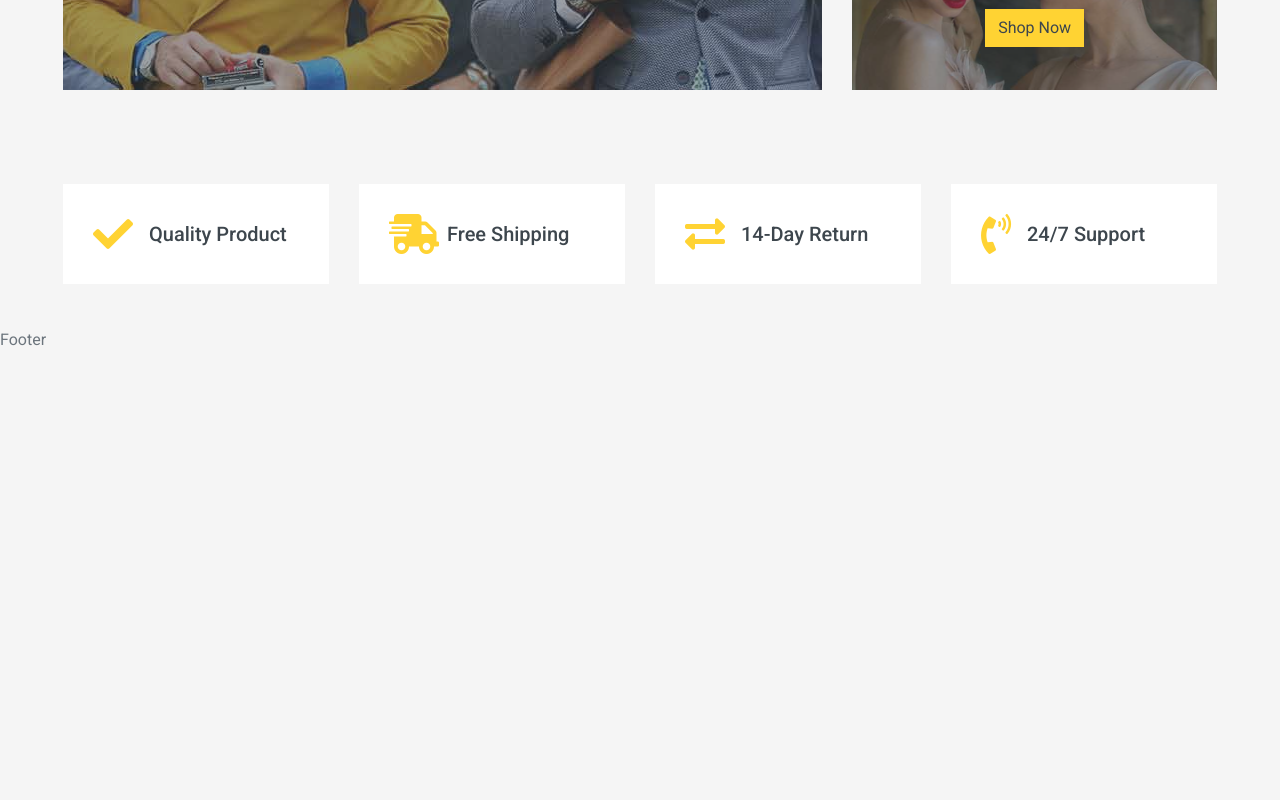
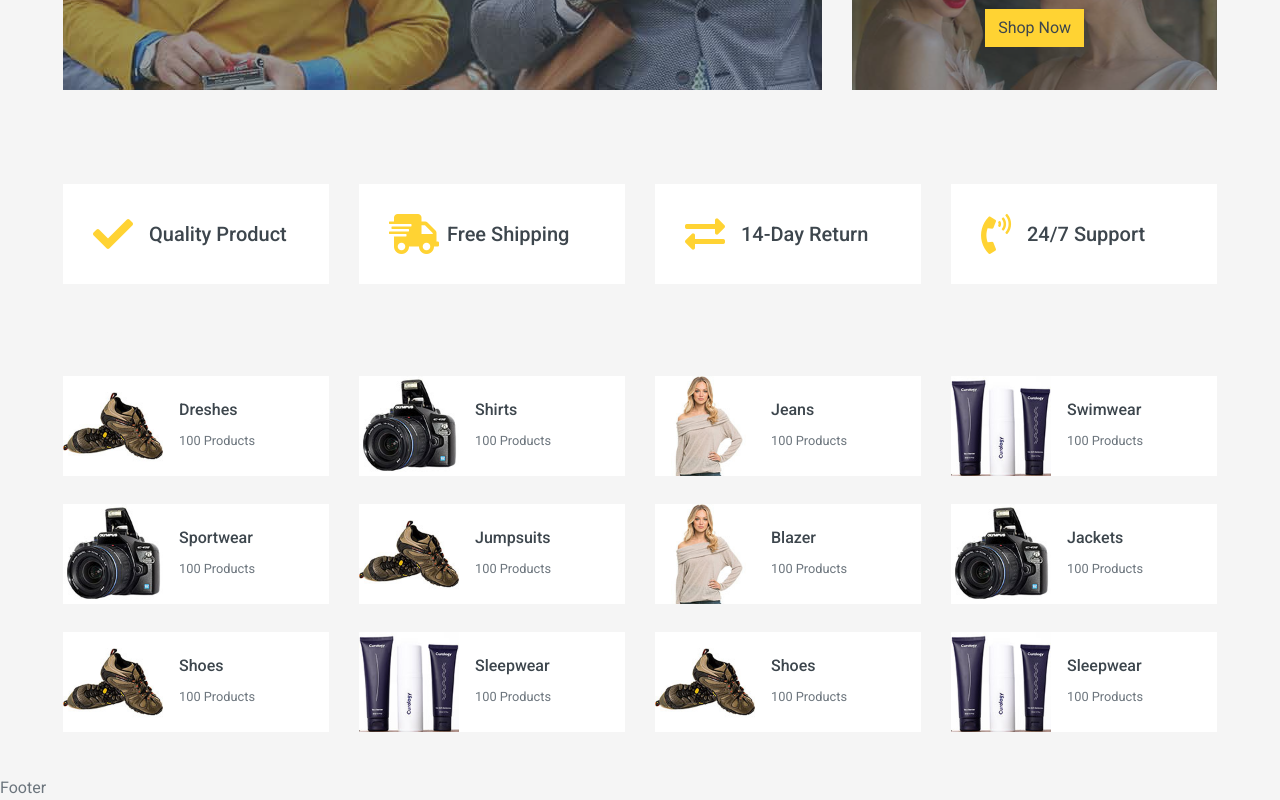
Before and after one commit to Rauf-pro/multiply-shop-react, a React (Create React App) app: page / in a window 1280 px wide. Shown: the part 554-1354 px from the top of the page. Before the commit the page ends 906 px from the top, so only its background shows below. Built offline with nearby package versions, Linux system fonts and the light colour scheme.

Commit message:
add: categories to home page

```diff
--- a/src/common/Header.js
+++ b/src/common/Header.js
@@ -16,7 +16,7 @@ export default function Header() {
   }, []);
 
   const handleScroll = () => {
-    if (window.scrollY > 100) {
+    if (window.scrollY > 0) {
       setIsSticky(true);
     } else {
       setIsSticky(false);
--- a/src/components/Categories.js
+++ b/src/components/Categories.js
@@ -1,7 +1,31 @@
-import React from 'react'
+import React from 'react';
+import { category } from "../data/Data";
 
 export default function Categories() {
   return (
-    <div>Categories</div>
+    <>
+      <div className="container-fluid pt-5">
+        <div className="row px-xl-5 pb-3">
+          {category.map((item, index) => (
+            <div className="col-lg-3 col-md-4 col-sm-6 pb-1" key={index}>
+              <a className="text-decoration-none" href="">
+                <div className="cat-item d-flex align-items-center mb-4">
+                  <div
+                    className="overflow-hidden"
+                    style={{ width: "100px", height: "100px" }}
+                  >
+                    <img className="img-fluid" src={item.img} alt="img" />
+                  </div>
+                  <div className="flex-fill pl-3">
+                    <h6>{item.category_name}</h6>
+                    <small className="text-body">{item.quantity}</small>
+                  </div>
+                </div>
+              </a>
+            </div>
+          ))}
+        </div>
+      </div>
+    </>
   )
 }
--- a/src/pages/HomePage/Home.js
+++ b/src/pages/HomePage/Home.js
@@ -1,12 +1,15 @@
 import React from 'react';
 import Banner from '../../components/Banner';
 import Features from '../../components/Features';
+import Categories from '../../components/Categories';
 
 export default function Home() {
   return (
     <>
       <Banner/>
       <Features/>
+      <Categories/>
+
     </>
   )
 }
```
